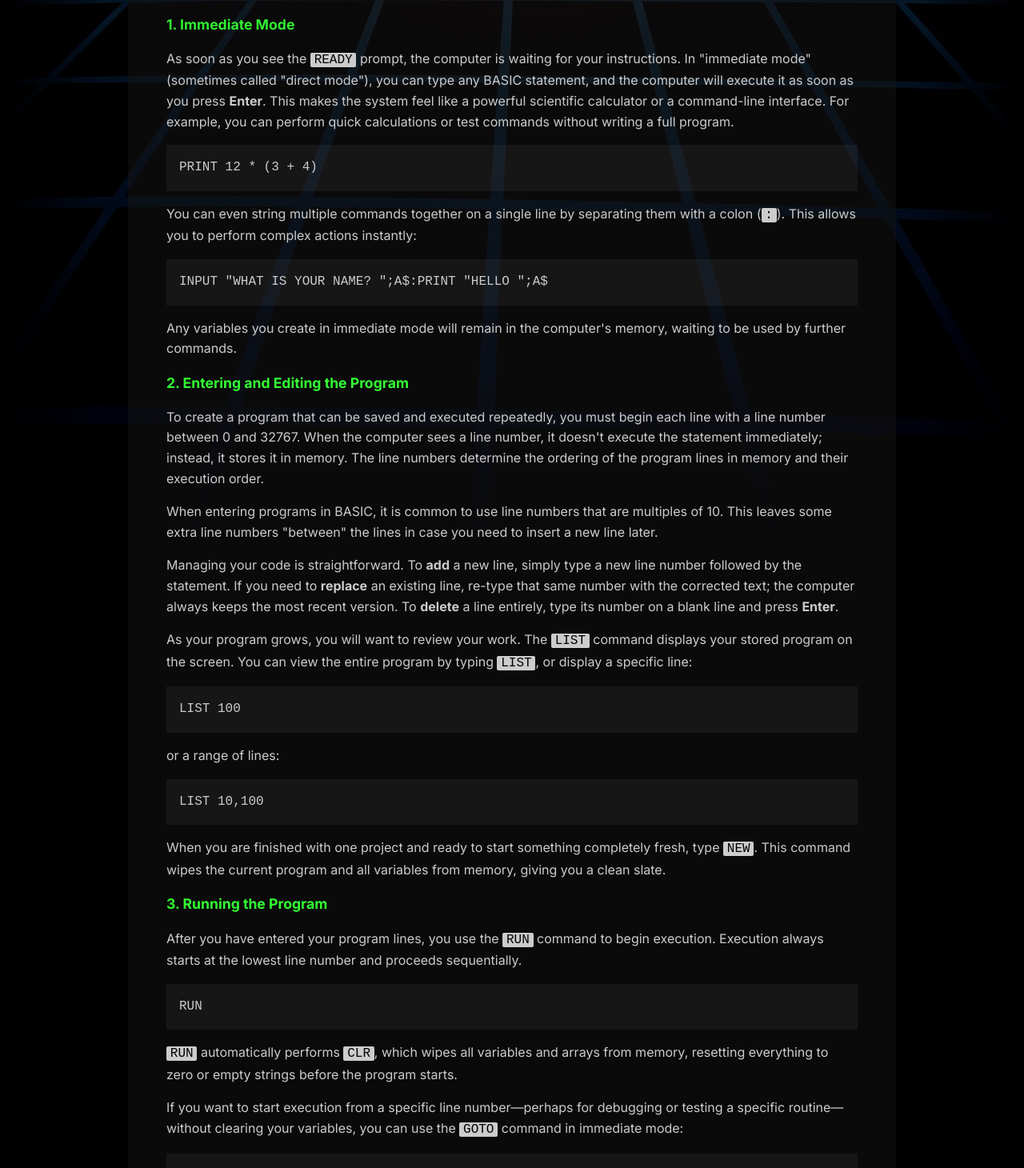
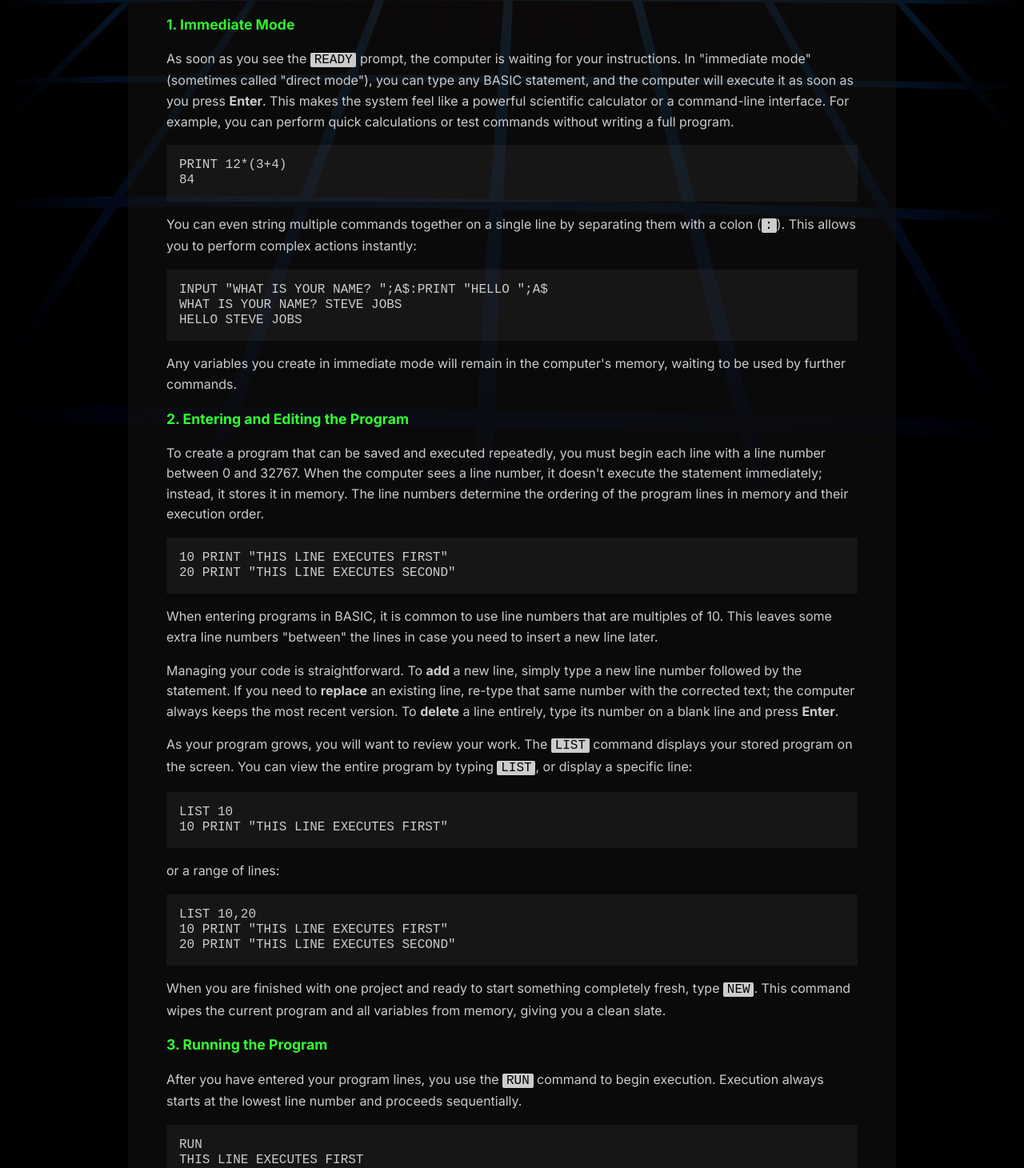
Before and after one commit to willisblackburn/vc83web, a React (Vite) app: page /manual in a window 1280 px wide. Shown: the part 735-2195 px from the top of the page at 80% size. Built offline with nearby package versions, Linux system fonts and the light colour scheme.

Commit message:
User manual improvements

```diff
--- a/src/index.css
+++ b/src/index.css
@@ -382,6 +382,7 @@ h3 {
   padding: 1rem;
   background: rgba(128, 128, 128, 0.1);
   white-space: pre-wrap;
+  line-height: 1.2rem;
 }
 
 .page-content .example {
--- a/src/pages/Manual.tsx
+++ b/src/pages/Manual.tsx
@@ -186,7 +186,8 @@ const Manual: React.FC = () => {
         For example, you can perform quick calculations or test commands without writing a full program.
       </p>
       <div className="example">
-        PRINT 12 * (3 + 4)
+        PRINT 12*(3+4)<br/>
+        84
       </div>
       <p>
         You can even string multiple commands together on a single line by separating them
@@ -194,7 +195,9 @@ const Manual: React.FC = () => {
         instantly:
       </p>
       <div className="example">
-        INPUT "WHAT IS YOUR NAME? ";A$:PRINT "HELLO ";A$
+        INPUT "WHAT IS YOUR NAME? ";A$:PRINT "HELLO ";A$<br/>
+        WHAT IS YOUR NAME? STEVE JOBS<br/>
+        HELLO STEVE JOBS
       </div>
       <p>
         Any variables you create in immediate mode will remain in the computer's memory,
@@ -208,6 +211,10 @@ const Manual: React.FC = () => {
         doesn't execute the statement immediately; instead, it stores it in memory. The line
         numbers determine the ordering of the program lines in memory and their execution order.
       </p>
+      <div className="example">
+        10 PRINT "THIS LINE EXECUTES FIRST"<br/>
+        20 PRINT "THIS LINE EXECUTES SECOND"
+      </div>
       <p>
         When entering programs in BASIC, it is common to use line numbers that are multiples of 10.
         This leaves some extra line numbers "between" the lines in case you need to insert a new line later.
@@ -226,11 +233,14 @@ const Manual: React.FC = () => {
         typing <code>LIST</code>, or display a specific line:
       </p>
       <div className="example">
-        LIST 100
+        LIST 10<br/>
+        10 PRINT "THIS LINE EXECUTES FIRST"
       </div>
       <p>or a range of lines:</p>
       <div className="example">
-        LIST 10,100
+        LIST 10,20<br/>
+        10 PRINT "THIS LINE EXECUTES FIRST"<br/>
+        20 PRINT "THIS LINE EXECUTES SECOND"
       </div>
       <p>
         When you are finished with one project and ready to start something completely fresh,
@@ -244,7 +254,9 @@ const Manual: React.FC = () => {
         Execution always starts at the lowest line number and proceeds sequentially.
       </p>
       <div className="example">
-        RUN
+        RUN<br/>
+        THIS LINE EXECUTES FIRST<br/>
+        THIS LINE EXECUTES SECOND
       </div>
       <p>
         <code>RUN</code> automatically performs <code>CLR</code>, which wipes all variables
@@ -255,7 +267,8 @@ const Manual: React.FC = () => {
         clearing your variables, you can use the <code>GOTO</code> command in immediate mode:
       </p>
       <div className="example">
-        GOTO 500
+        GOTO 20<br/>
+        THIS LINE EXECUTES SECOND
       </div>
       <p>
         Unlike modern environments where variables often have limited "scope" or are cleared when a function ends,
@@ -298,8 +311,8 @@ const Manual: React.FC = () => {
         simply omit it for a more concise syntax:
       </p>
       <div className="example">
-        10 LET A=100<br />
-        20 B$="VC83"
+        LET A=100<br />
+        B$="VC83"
       </div>
 
       <h3>Array Variables</h3>
@@ -310,8 +323,8 @@ const Manual: React.FC = () => {
       </p>
       <p>For example, to create and assign an array of strings:</p>
       <div className="example">
-        10 DIM NAMES$(50)<br/>
-        20 NAMES$(1)="CHRIS"
+        DIM NAMES$(50)<br/>
+        NAMES$(1)="CHRIS"
       </div>
       <p>
         <code>NAME$</code> is a string array with a maximum index of 50. Becuase indices start at
@@ -321,8 +334,8 @@ const Manual: React.FC = () => {
         although is rare to need more than 2 or 3.
         In this example, <code>GRID</code> is an array of 121 (not 100) numbers.</p>
       <div className="example">
-        10 DIM GRID(10,10)<br/>
-        20 GRID(1,1)=10:GRID(1,2)=20:GRID(2,1)=30:GRID(2,2)=40
+        DIM GRID(10,10)<br/>
+        GRID(1,1)=10:GRID(1,2)=20:GRID(2,1)=30:GRID(2,2)=40
       </div>
       <p>
         If you use an array without a <code>DIM</code> statement, VC83 BASIC will
@@ -362,7 +375,8 @@ const Manual: React.FC = () => {
       </p>
       <div className="example">
         A$="HELLO":B$="WORLD"<br />
-        PRINT A$&amp;" "&amp;B$
+        PRINT A$&amp;" "&amp;B$<br />
+        HELLO WORLD
       </div>
 
       <h3>Relational Operators</h3>
@@ -382,7 +396,9 @@ const Manual: React.FC = () => {
         for complex conditions.
       </p>
       <div className="example">
-        IF X&gt;0 AND X&lt;10 THEN PRINT "IN RANGE"
+        X=3<br/>
+        IF X&gt;0 AND X&lt;10 THEN PRINT "IN RANGE"<br/>
+        IN RANGE
       </div>
       <p>
         When used with numbers, <code>AND</code> and <code>OR</code> perform bitwise operations
@@ -399,7 +415,10 @@ const Manual: React.FC = () => {
       </p>
       <div className="example">
         PRINT 2+3*4<br/>
-        PRINT (2+3)*4
+        14<br/>
+        <br/>
+        PRINT (2+3)*4<br/>
+        20
       </div>
 
       <h2>6. Controlling Program Flow</h2>
```
